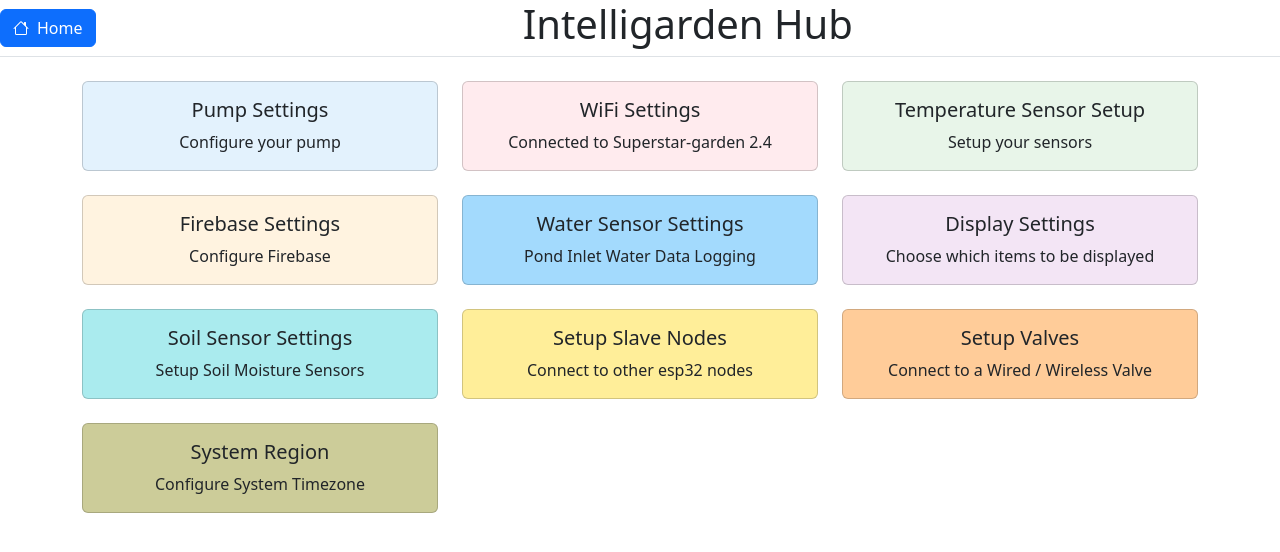
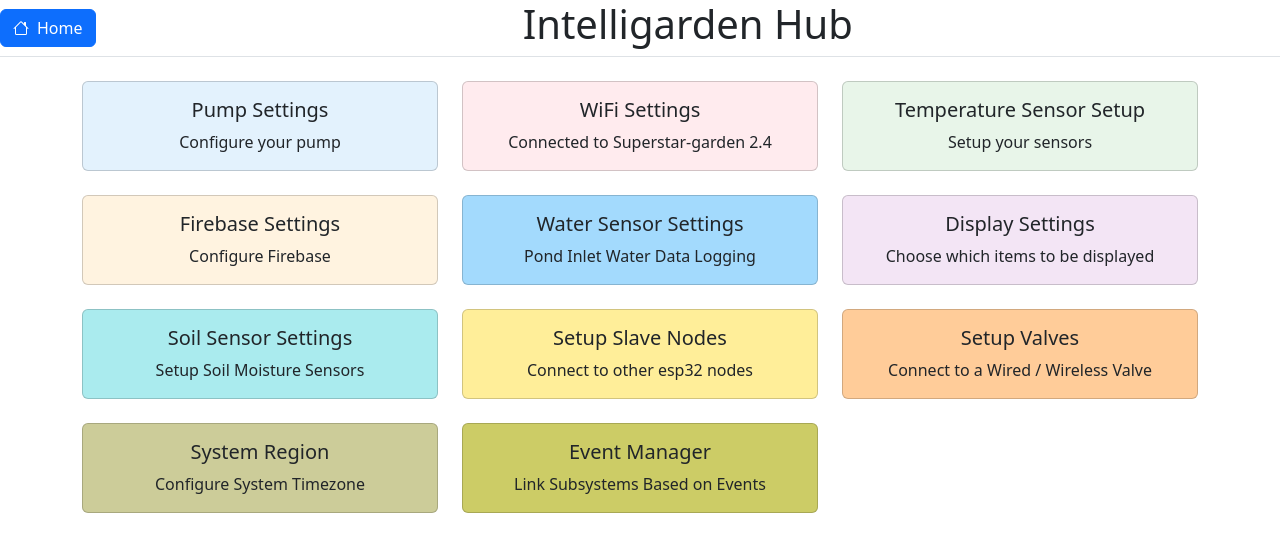
Before and after one commit to Superstar-walnut-garden/intelligarden-web-app, a React (Vite) app: page / in a window 1280 px wide. Shown: the top 552 px of the page. Built offline with nearby package versions, Linux system fonts and the light colour scheme.

Commit message:
event manager icon added to home screen

```diff
--- a/src/pages/Home.tsx
+++ b/src/pages/Home.tsx
@@ -17,6 +17,7 @@ const Home = () => {
         <Widget title="Setup Slave Nodes" info="Connect to other esp32 nodes" link="/" bgColor="#ffee99" />
         <Widget title="Setup Valves" info="Connect to a Wired / Wireless Valve" link="/" bgColor="#ffcc99" />
         <Widget title="System Region" info="Configure System Timezone" link="/" bgColor="#cccc99" />
+        <Widget title="Event Manager" info="Link Subsystems Based on Events" link="/event-manager" bgColor="#cccc66" />
       </div>
     </div>
     </>
```
